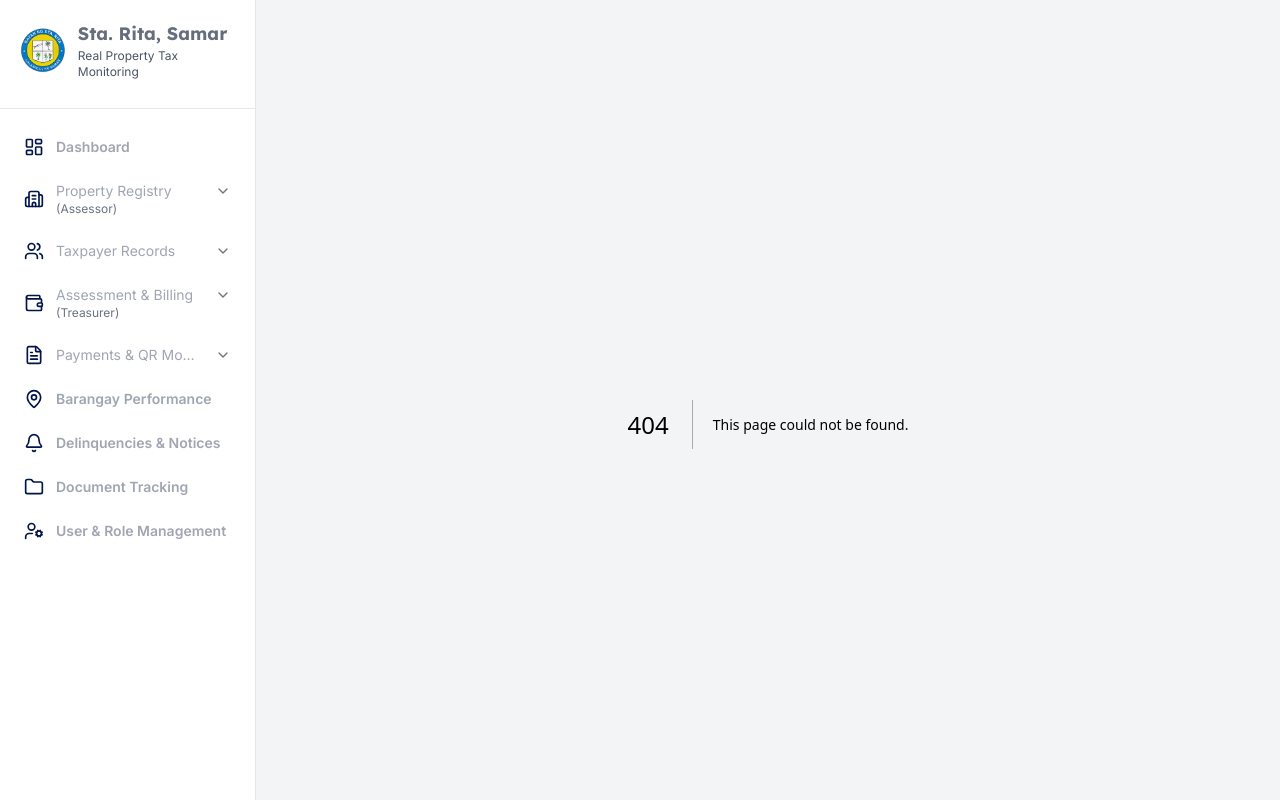
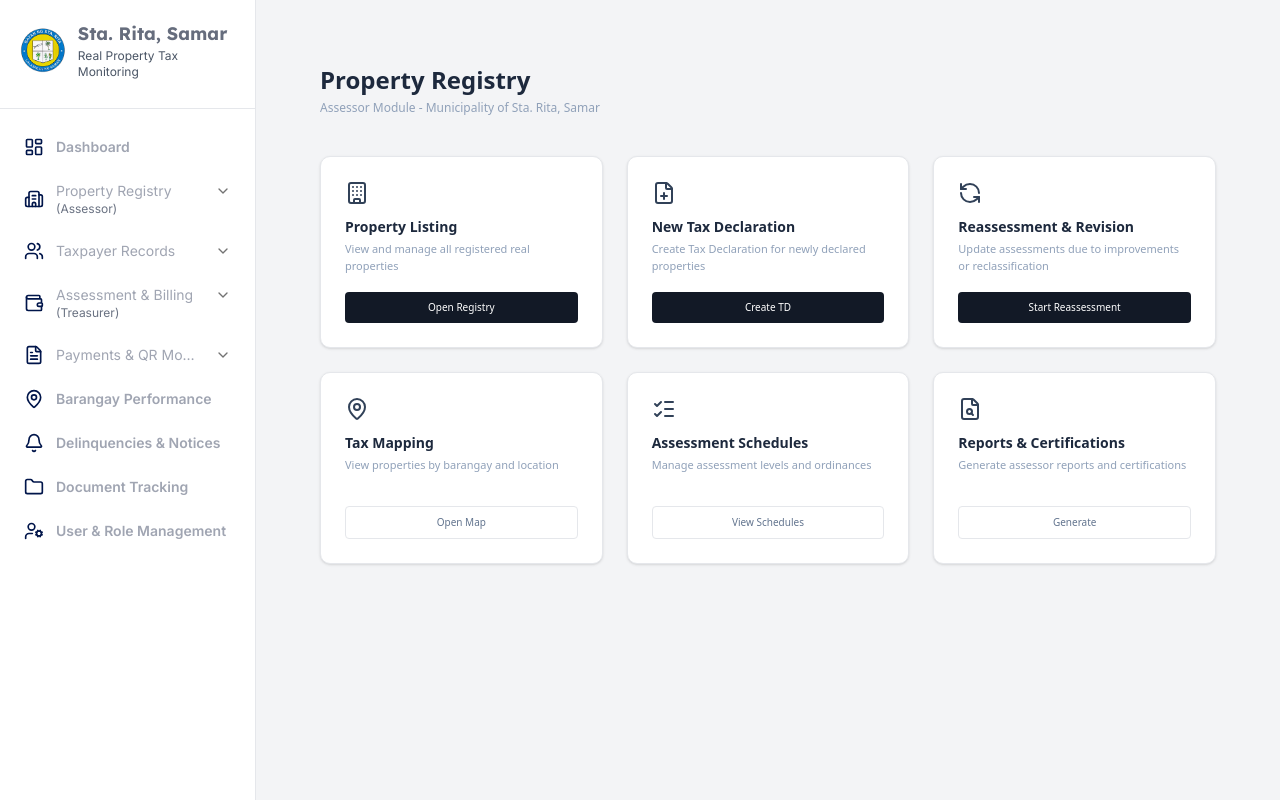
Before and after one commit to panisjr/tax-system, a Next.js app: page /add_property in a window 1280 px wide. Before the commit this address had no page. Built offline with nearby package versions, Linux system fonts and the light colour scheme.

Commit message:
added property registry tab

```diff
--- /dev/null
+++ b/app/add_property/page.tsx
@@ -0,0 +1,60 @@
+
+import RegistryCard from '@/components/RegistryCard';
+
+import { Building, FilePlus, RefreshCcw, MapPin, ListChecks, FileSearch } from 'lucide-react';
+
+export default function PropertyRegistryPage() {
+  return (
+    <div className="flex">
+
+      <main className="flex-1 p-10">
+        <header className="mb-10">
+          <h1 className="text-2xl font-bold text-slate-800">Property Registry</h1>
+          <p className="text-xs text-slate-400 mt-1">Assessor Module - Municipality of Sta. Rita, Samar</p>
+        </header>
+
+        <div className="grid grid-cols-1 md:grid-cols-2 lg:grid-cols-3 gap-6">
+          <RegistryCard
+            icon={Building}
+            title="Property Listing"
+            description="View and manage all registered real properties"
+            buttonText="Open Registry"
+          />
+          <RegistryCard
+            icon={FilePlus}
+            title="New Tax Declaration"
+            description="Create Tax Declaration for newly declared properties"
+            buttonText="Create TD"
+          />
+          <RegistryCard
+            icon={RefreshCcw}
+            title="Reassessment & Revision"
+            description="Update assessments due to improvements or reclassification"
+            buttonText="Start Reassessment"
+          />
+          <RegistryCard
+            icon={MapPin}
+            title="Tax Mapping"
+            description="View properties by barangay and location"
+            buttonText="Open Map"
+            variant="secondary"
+          />
+          <RegistryCard
+            icon={ListChecks}
+            title="Assessment Schedules"
+            description="Manage assessment levels and ordinances"
+            buttonText="View Schedules"
+            variant="secondary"
+          />
+          <RegistryCard
+            icon={FileSearch}
+            title="Reports & Certifications"
+            description="Generate assessor reports and certifications"
+            buttonText="Generate"
+            variant="secondary"
+          />
+        </div>
+      </main>
+    </div>
+  );
+}
--- a/app/dashboard/page.tsx
+++ b/app/dashboard/page.tsx
@@ -17,12 +17,13 @@ export default function Dashboard() {
       <AnalyticsCard />
 
       {/* Main Container */}
-      <div className="max-w-5xl w-full mx-auto flex flex-col md:flex-row gap-4">
+
+      <div className="w-full flex flex-col md:flex-row gap-4 m-0">
 
         <MonthlyCollectionComponent />
 
        {/* Right Card: Delinquent Accounts Stats */}
-        <div className="bg-white border border-gray-200 p-8 flex flex-col md:w-2/5 shadow-sm rounded-sm">
+        <div className="bg-white border border-gray-200 p-8 flex flex-col mx-auto md:w-3/5 shadow-sm rounded-sm">
           <h2 className={`${inter.className} text-[#80838f] text-sm font-bold mb-6`}>Delinquent Accounts</h2>
 
           <ul className="text-gray-500 text-sm space-y-4">
--- a/components/AnalyticsCard.tsx
+++ b/components/AnalyticsCard.tsx
@@ -1,52 +1,28 @@
-// app/component/AnalyticsCard.tsx
 import { Lexend } from 'next/font/google';
+import { Inter } from 'next/font/google';
+import StatBox from './StatBox';
 
-const lexend = Lexend({
-  subsets: ['latin'],
-  weight: ['400', '600', '700'],
-  variable: '--font-lexend',
-});
-
-import { Inter } from 'next/font/google';
-
-const inter = Inter({
-  subsets: ['latin'],
-  weight: ['400', '600', '700'],
-  variable: '--font-inter',
-});
+const lexend = Lexend({ subsets: ['latin'], weight: ['700'] });
+const inter = Inter({ subsets: ['latin'], weight: ['600'] });
 
 export default function AnalyticsCard() {
   return (
-    <main>
-      <div className='bg-gray-100 p-5 font-sans'>
-        <div className='max-w-7xl mx-auto'>
-          <div className='flex justify-between items-center mb-6'>
-            <h1 className={`${lexend.className} text-2xl font-bold text-[#595a5d]`}>Dashboard Overview</h1>
-            <button className={`${inter.className} bg-[#0f1729] text-[#9fa2aa] px-4 py-2 rounded text-sm font-medium hover:bg-gray-700 transition-colors`}>
-              Generate Report
-            </button>
-          </div>
+    <div className="w-full mb-6">
+      <div className="flex justify-between items-center mb-6">
+        <h1 className={`${lexend.className} text-2xl font-bold text-[#595a5d]`}>
+          Dashboard Overview
+        </h1>
+        <button className={`${inter.className} bg-[#0f1729] text-[#9fa2aa] px-4 py-2 rounded text-sm font-medium hover:bg-gray-700 transition-colors`}>
+          Generate Report
+        </button>
+      </div>
 
-          <div className='grid grid-cols-1 sm:grid-cols-2 lg:grid-cols-4 gap-6'>
-            <div className='bg-white p-6 rounded-lg shadow-sm border border-gray-200'>
-              <h2 className={`${inter.className} text-sm font-medium text-[#b6beca] mb-2`}>Total Properties</h2>
-              <p className={`${inter.className} text-2xl font-semibold text-[#565a6a]`}>12,458</p>
-            </div>
-            <div className='bg-white p-6 rounded-lg shadow-sm border border-gray-200'>
-              <h2 className={`${inter.className} text-sm font-medium text-[#b6beca] mb-2`}>Registered Taxpayers</h2>
-              <p className={`${inter.className} text-2xl font-semibold text-[#565a6a]`}>9,203</p>
-            </div>
-            <div className='bg-white p-6 rounded-lg shadow-sm border border-gray-200'>
-              <h2 className={`${inter.className} text-sm font-medium text-[#b6beca] mb-2`}>Total Assessment Value</h2>
-              <p className={`${inter.className} text-2xl font-semibold text-[#565a6a]`}>$8.4B</p>
-            </div>
-            <div className='bg-white p-6 rounded-lg shadow-sm border border-gray-200'>
-              <h2 className={`${inter.className} text-sm font-medium text-[#b6beca] mb-2`}>Collections This Year</h2>
-              <p className={`${inter.className} text-2xl font-semibold text-[#565a6a]`}>p5.6B</p>
-            </div>
-          </div>
-        </div>
+      <div className="grid grid-cols-1 sm:grid-cols-2 lg:grid-cols-4 gap-6">
+        <StatBox label="Total Properties" value="12,458" />
+        <StatBox label="Registered Taxpayers" value="9,203" />
+        <StatBox label="Total Assessment Value" value="$8.4B" />
+        <StatBox label="Collections This Year" value="₱5.6B" />
       </div>
-    </main>
+    </div>
   );
 }
--- a/components/LoginComponent.tsx
+++ b/components/LoginComponent.tsx
@@ -33,7 +33,6 @@ export default function LoginComponent() {
       setIsLoading(false);
       //Re routing
       alert('Login attempt with: ' + username);
-      // The quick and dirty way for now
       router.push('/dashboard');
     }, 1000);
   };
--- /dev/null
+++ b/components/RegistryCard.tsx
@@ -0,0 +1,26 @@
+interface RegistryCardProps {
+  icon: React.ElementType;
+  title: string;
+  description: string;
+  buttonText: string;
+  variant?: 'primary' | 'secondary';
+}
+
+export default function RegistryCard({ icon: Icon, title, description, buttonText, variant = 'primary' }: RegistryCardProps) {
+  return (
+    <div className="bg-white p-6 rounded-lg border border-gray-200 shadow-sm flex flex-col justify-between h-48">
+      <div>
+        <Icon className="text-slate-700 mb-3" size={24} />
+        <h3 className="text-sm font-semibold text-slate-800">{title}</h3>
+        <p className="text-[11px] text-slate-400 mt-1">{description}</p>
+      </div>
+      <button className={`w-full py-2 rounded text-[10px] font-medium transition-all ${
+        variant === 'primary'
+        ? 'bg-[#121926] text-white hover:bg-slate-800'
+        : 'bg-white border border-gray-200 text-slate-500 hover:bg-gray-50'
+      }`}>
+        {buttonText}
+      </button>
+    </div>
+  );
+}
--- a/components/Sidebar.tsx
+++ b/components/Sidebar.tsx
@@ -47,7 +47,7 @@ const menuItems = [
     icon: Building2, // The tall building
     subtitle: '(Assessor)',
     submenu: [
-      { name: 'Add Property', path: '#' },
+      { name: 'Add Property', path: '/add_property' },
       { name: 'View Properties', path: '#' },
       { name: 'Edit Property', path: '#' },
     ],
--- /dev/null
+++ b/components/StatBox.tsx
@@ -0,0 +1,24 @@
+import { Inter } from 'next/font/google';
+
+const inter = Inter({
+  subsets: ['latin'],
+  weight: ['400', '600'],
+});
+
+interface StatBoxProps {
+  label: string;
+  value: string;
+}
+
+export default function StatBox({ label, value }: StatBoxProps) {
+  return (
+    <div className="bg-white p-6 rounded-lg shadow-sm border border-gray-200">
+      <h2 className={`${inter.className} text-sm font-medium text-[#b6beca] mb-2`}>
+        {label}
+      </h2>
+      <p className={`${inter.className} text-2xl font-semibold text-[#565a6a]`}>
+        {value}
+      </p>
+    </div>
+  );
+}
```
